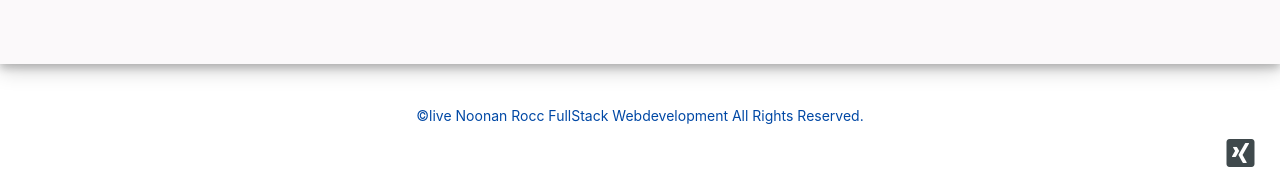
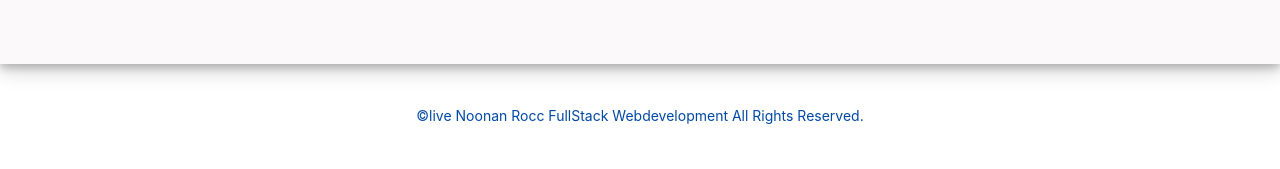
Before and after one commit to Code-Institute-Submissions/bigmomma, a Django app: page /order/history/ in a window 1280 px wide. Shown: the part 728-897 px from the top of the page. After the commit the page ends 852 px from the top, so only its background shows below. Run offline with Django 3.2, Linux system fonts and the light colour scheme; the visitor is signed in with stand-in values (Sample User, id 1); data that the repository does not hold is empty; some libraries are stand-ins or nearby versions; some web fonts are replaced.

Commit message:
Removed back to top button , stopped working , dont have time to figure out why

```diff
--- a/shop/templates/footer.html
+++ b/shop/templates/footer.html
@@ -30,6 +30,3 @@
     <p class="text-center">&copy;live Noonan Rocc FullStack Webdevelopment All Rights Reserved.</p>
 
 </div>
-<div class="top">
-    <a href="#home"><i class="fab fa-xing-square fa-2x"></i></a>
-</div>
```
